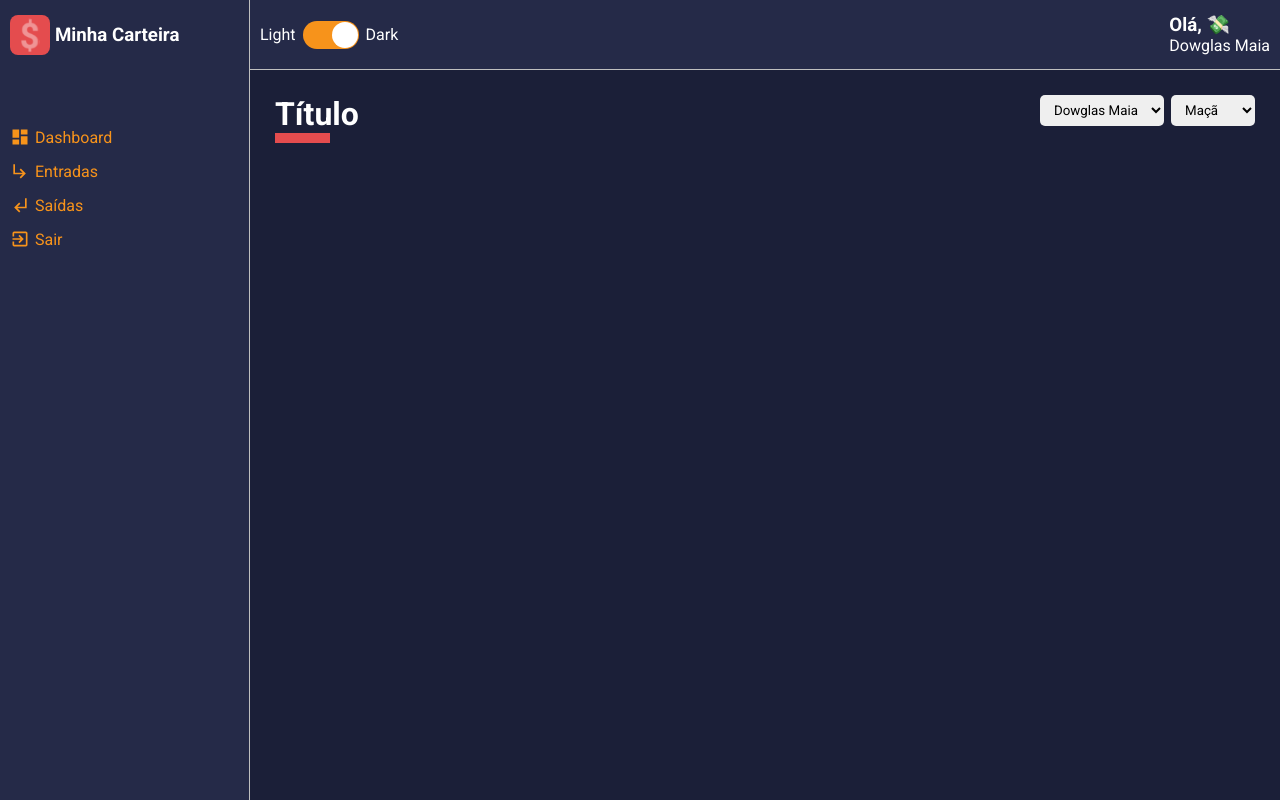
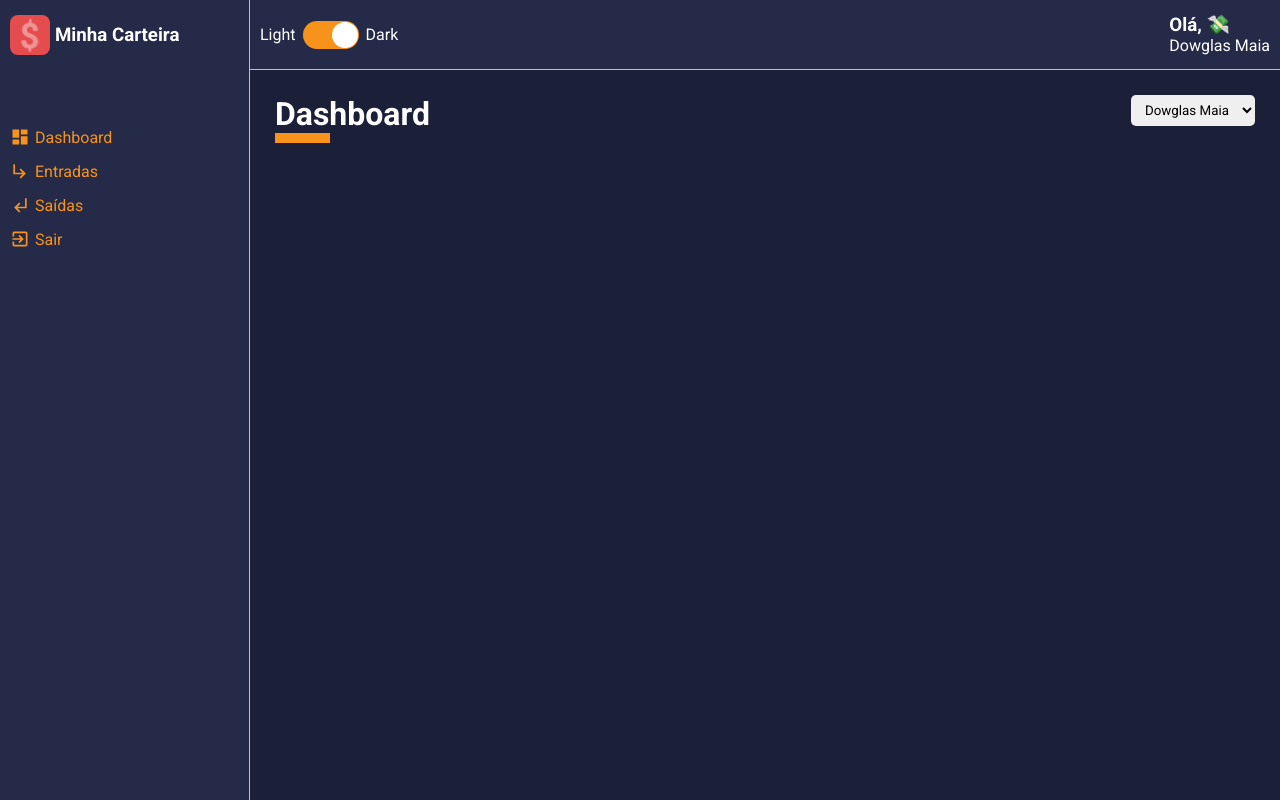
Before and after one commit to dowglasmaia/app-react-minha-carteira, a React (Create React App) app: page / in a window 1280 px wide. Built offline with nearby package versions, Linux system fonts and the light colour scheme.

Commit message:
Estilizando Componente Select e dinamizando opções de Cores e campos

```diff
--- a/src/Pages/Dashboard/index.tsx
+++ b/src/Pages/Dashboard/index.tsx
@@ -3,11 +3,20 @@ import React from 'react';
 import { Container } from './styles';
 import ContentHeader from '../../components/shared/ContentHeader';
 
+import SelectInput from '../../components/shared/SelectInput';
+const Dashboard: React.FC = () => {
+    const options = [
+        { value: 'Dowglas Maia', label: 'Dowglas Maia' },
+        { value: 'kayron Maia', label: 'Kayron Maia' },
+        { value: 'kaymilly Maia', label: 'kaymilly Maia' }
+    ];
 
-const Dashboard: React.FC = () => {
+
     return (
         <Container>
-            <ContentHeader/>
+            <ContentHeader title ="Dashboard" lineColor="#F7931B">
+                <SelectInput options={options} />
+            </ContentHeader>
         </Container>
     );
 
--- a/src/components/shared/ContentHeader/index.tsx
+++ b/src/components/shared/ContentHeader/index.tsx
@@ -2,32 +2,26 @@ import React from 'react';
 
 import { Container, TitleContainer, Controllers } from './style';
 
-import SelectInput from '../../shared/SelectInput';
-
-const ContentHeader: React.FC = () => {
-
-    const options = [
-        { value: 'Dowglas Maia', label: 'Dowglas Maia' },
-        { value: 'kayron Maia', label: 'Kayron Maia' },
-        { value: 'kaymilly Maia', label: 'kaymilly Maia' }
-    ];
-
-    const Frutas = [
-        { value: 1, label: 'Maçã' },
-        { value: 2, label: 'Laranja' },
-        { value: 3, label: 'Manga' }
-    ];
 
 
+interface IContentHeaderprops {
+    title: string;
+    lineColor: string;
+    children: React.ReactNode; // recebe um componente como tipo.
+}
+
+const ContentHeader: React.FC<IContentHeaderprops> = ({
+    title, lineColor, children
+}) => {
+
     return (
-        <Container>
-            <TitleContainer>
-                <h1>Título</h1>
+        <Container >
+            <TitleContainer lineColor={lineColor}>
+               <h1> {title} </h1>
             </TitleContainer>
 
             <Controllers>
-                <SelectInput options={options} />
-                <SelectInput options={Frutas} />
+               {children}
             </Controllers>
 
         </Container>
--- a/src/components/shared/ContentHeader/style.ts
+++ b/src/components/shared/ContentHeader/style.ts
@@ -1,4 +1,9 @@
 import styled from "styled-components";
+
+/* para passar uma propienda como argumento - para passar cores dinamicamente */
+interface ITitleContainerProps {
+  lineColor: string;
+}
 
 export const Container = styled.div`
   width: 100%;
@@ -11,7 +16,7 @@ export const Container = styled.div`
   margin-bottom: 25px;
 `;
 
-export const TitleContainer = styled.div`
+export const TitleContainer = styled.div<ITitleContainerProps>`
   /* estilizando só o h1 dentro do container */
   > h1 {
     color: ${(props) => props.theme.colors.white};
@@ -21,7 +26,7 @@ export const TitleContainer = styled.div`
       content: "";
       display: block;
       width: 55px;
-      border-bottom: 10px solid ${(propos) => propos.theme.colors.warning};
+      border-bottom: 10px solid ${(propos) => propos.lineColor};
     }
   }
 `;
```
